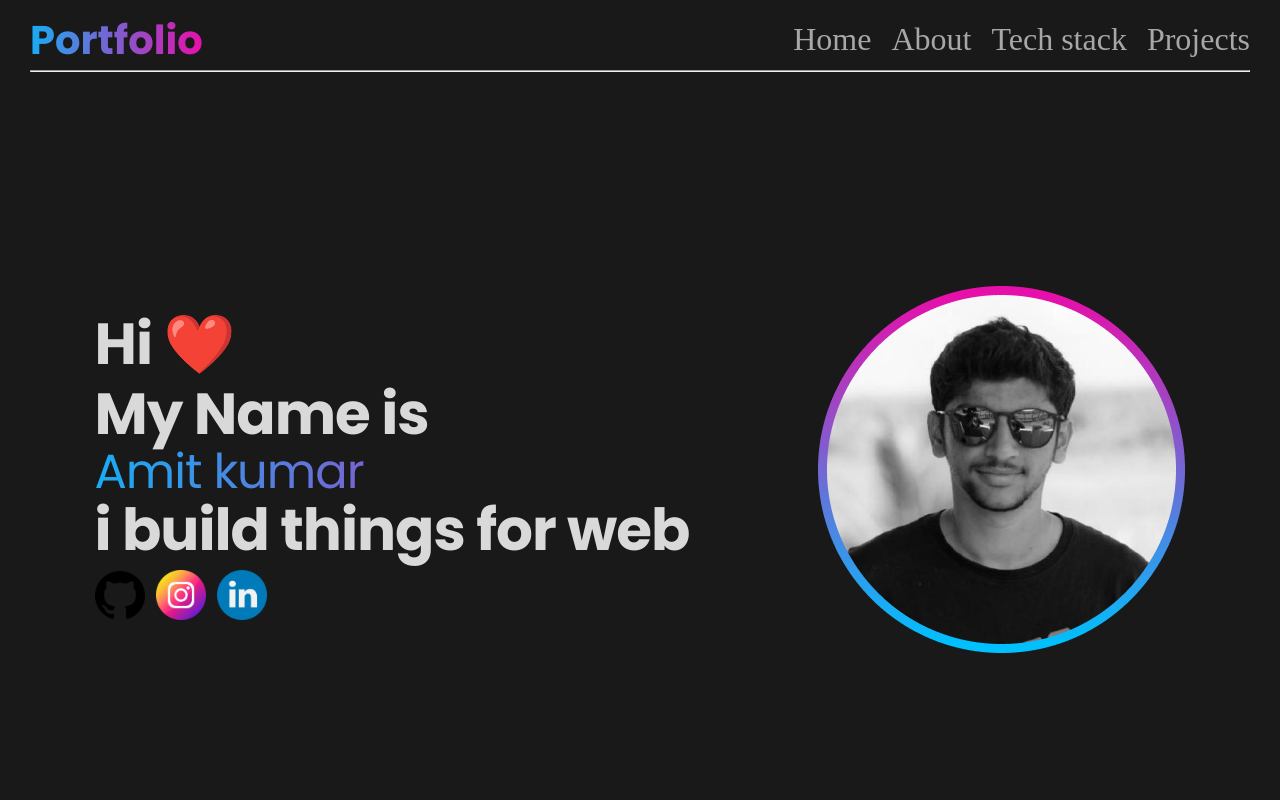
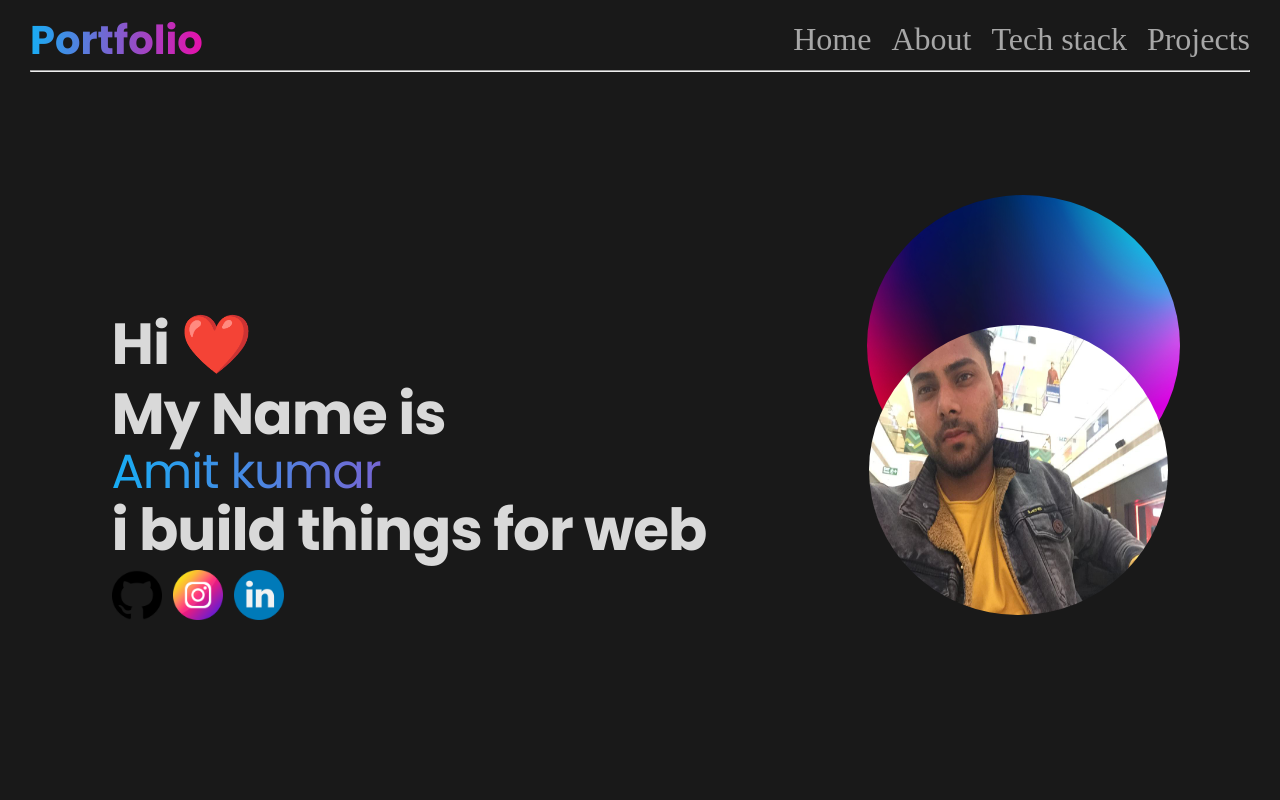
Before and after one commit to Amitepic/My-portfolio, a plain HTML site: page index.html in a window 1280 px wide. Shown: the top 800 px of the page. Drawn offline with Linux system fonts and the light colour scheme.

Commit message:
changing my profile

```diff
--- a/index.html
+++ b/index.html
@@ -47,7 +47,9 @@
 
             </div>
             <div class="profile">
-                <img src="./asset/folder/profile.png" alt="p">
+                <!-- <img src="./asset/folder/profile.png" alt="p"> -->
+                <img src="./asset/media/amit.jpeg" alt="Amit" class="profile-img">
+                <img src="./asset/media/bg-gradiant.jpg" alt="bg"  class="profile-bg" >
             </div>
         </section>
 
--- a/style.css
+++ b/style.css
@@ -305,6 +305,22 @@ h1{
     transform: scale(1.5);
 }
 
+.profile-img {
+    /* background: green; */
+    height: 290px;
+    width: 299px;
+    border-radius: 50%;
+}
+.profile-bg {
+    height: 301px;
+    width: 313px;
+    border-radius: 53%;
+    position: absolute;
+    right: 100px;
+    top: 195px;
+    z-index: -1;
+}
+
 @media screen and (width <= 473px){
 
     .container{
```
Also changed, not shown: asset/media/amit.jpeg (added), asset/media/bg-gradiant.jpg (added).
